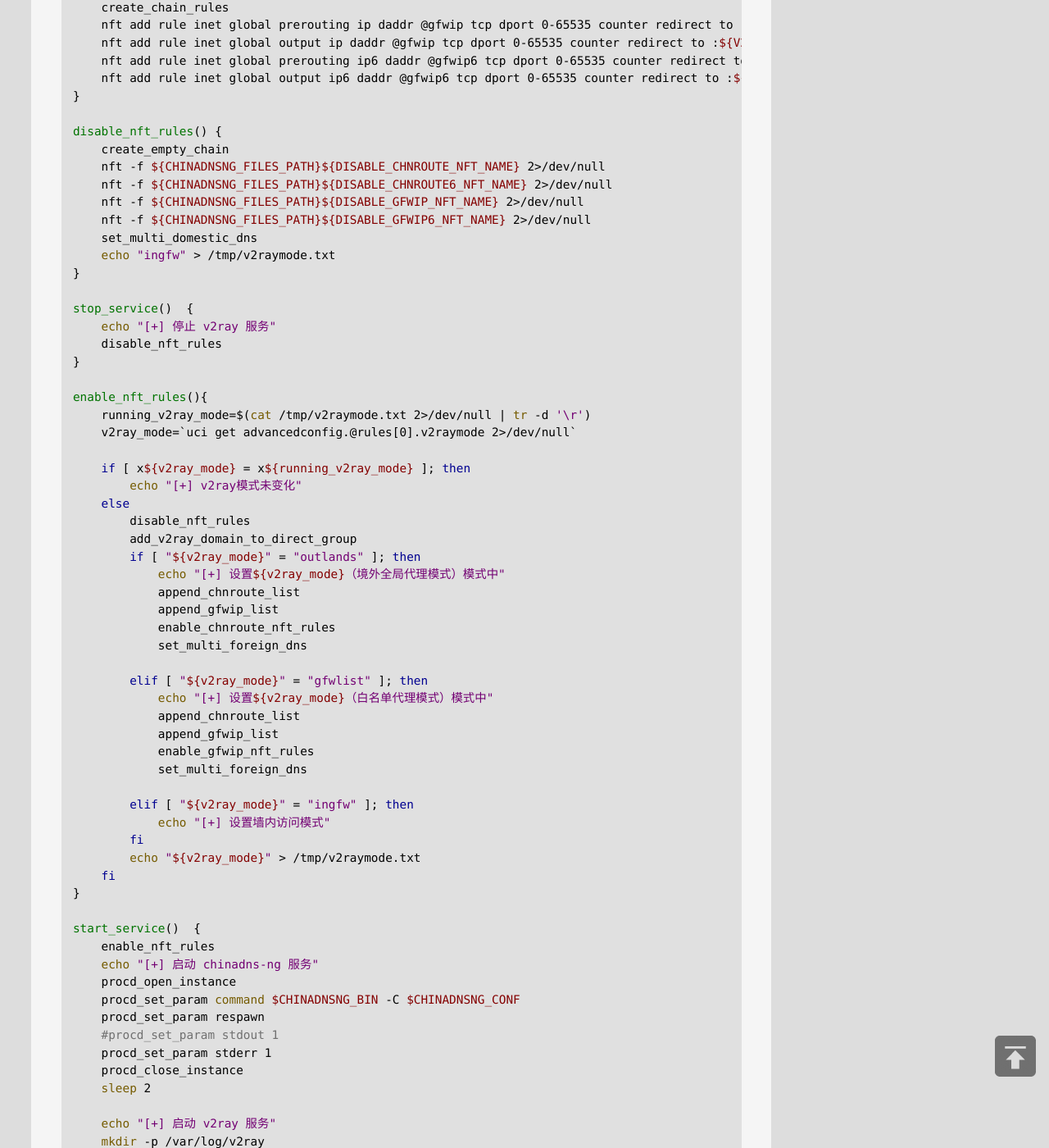
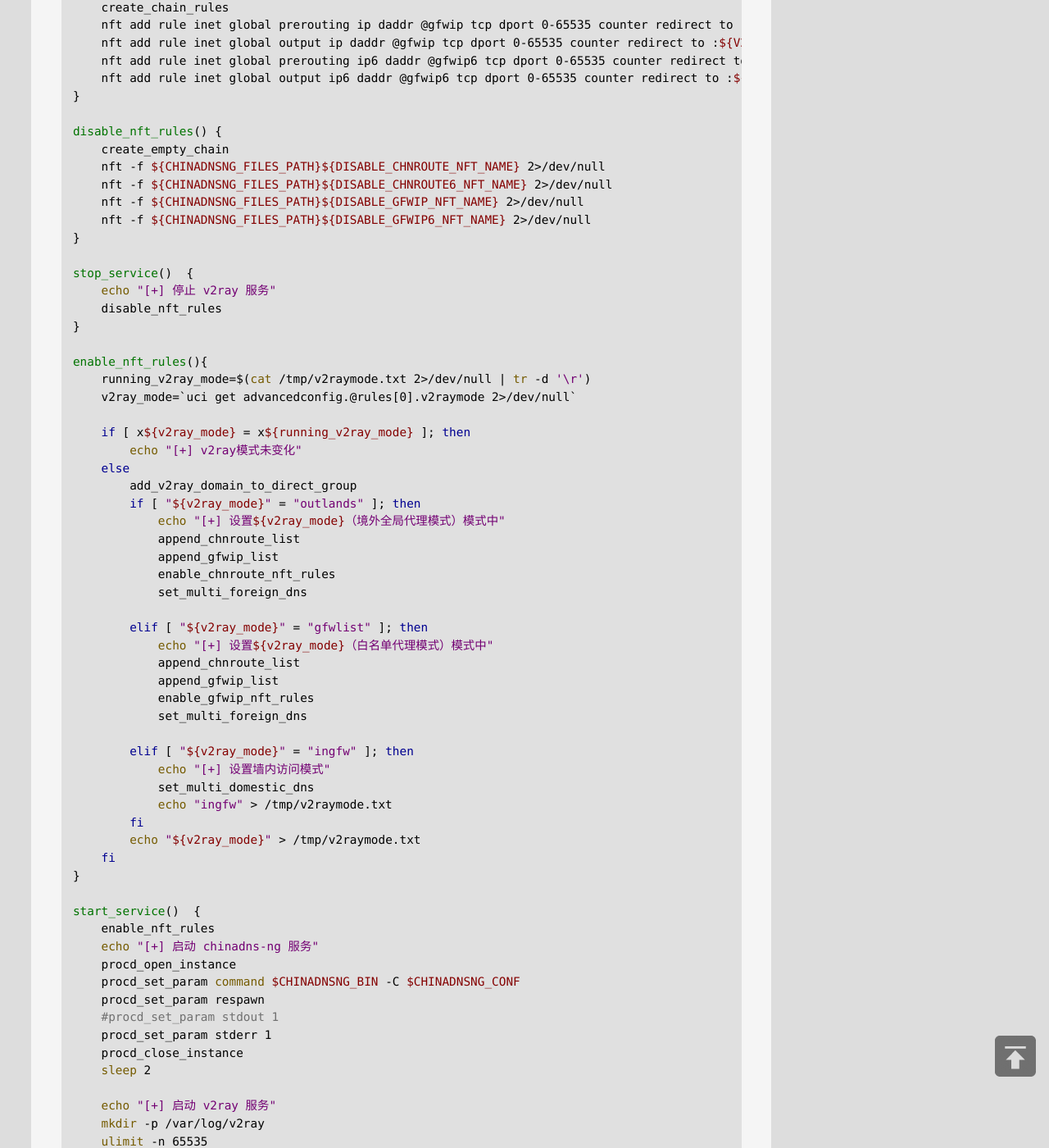
Before and after one commit to jibenfa/jibenfa.github.com, a Jekyll site: the page built from _posts/2025-08-19-E59CA8openwrtE4B88BE4BDBFE794A8chinadns-ngE690ADE9858Dv2rayE5AE9EE78EB0E9808FE6988EE4BBA3E79086.md, in a window 1280 px wide and 1400 px high, scrolled down 9985 px. Shown: the whole window at 82% size. Built offline with Jekyll 4.4.1, drawn with Linux system fonts in a browser that asks for light colours.

Commit message:
Update 2025-08-19-E59CA8openwrtE4B88BE4BDBFE794A8chinadns-ngE690ADE9858Dv2rayE5AE9EE78EB0E9808FE6988EE4BBA3E79086.md

```diff
--- a/_posts/2025-08-19-E59CA8openwrtE4B88BE4BDBFE794A8chinadns-ngE690ADE9858Dv2rayE5AE9EE78EB0E9808FE6988EE4BBA3E79086.md
+++ b/_posts/2025-08-19-E59CA8openwrtE4B88BE4BDBFE794A8chinadns-ngE690ADE9858Dv2rayE5AE9EE78EB0E9808FE6988EE4BBA3E79086.md
@@ -498,7 +496,6 @@
     if [ x${v2ray_mode} = x${running_v2ray_mode} ]; then
         echo "[+] v2ray模式未变化"
     else
-        disable_nft_rules
         add_v2ray_domain_to_direct_group
         if [ "${v2ray_mode}" = "outlands" ]; then
             echo "[+] 设置${v2ray_mode}（境外全局代理模式）模式中"
```
Also changed, not shown: other parts of _posts/2025-08-19-E59CA8openwrtE4B88BE4BDBFE794A8chinadns-ngE690ADE9858Dv2rayE5AE9EE78EB0E9808FE6988EE4BBA3E79086.md (+2 -2 lines).
